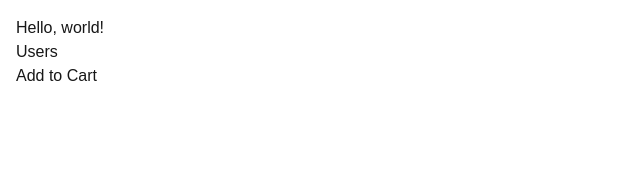
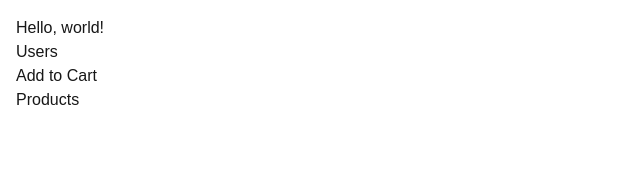
Before and after one commit to sandewdinowanya/nextjs-by-examples, a Next.js app in the folder next-app/: page / in a window 1280 px wide. Shown: the top 178 px of the page, without its empty margins (0-640 px from the left). Built offline with nearby package versions, Linux system fonts and the light colour scheme.

Commit message:
Add Products component and integrate with the Home page

```diff
--- /dev/null
+++ b/next-app/app/components/Products.tsx
@@ -0,0 +1,9 @@
+import React from 'react'
+
+const Products = () => {
+  return (
+    <div>Products</div>
+  )
+}
+
+export default Products
--- a/next-app/app/page.tsx
+++ b/next-app/app/page.tsx
@@ -1,6 +1,7 @@
 import Link from "next/dist/client/link";
 import Image from "next/image";
 import ProductCard from "./components/ProductCard";
+import Products from "./components/Products";
 
 export default function Home() {
   return (
@@ -8,6 +9,7 @@ export default function Home() {
       <h1>Hello, world!</h1>
       <Link href="/users">Users</Link>
       <ProductCard />
+      <Products />
     </main>
   );
 }
```
